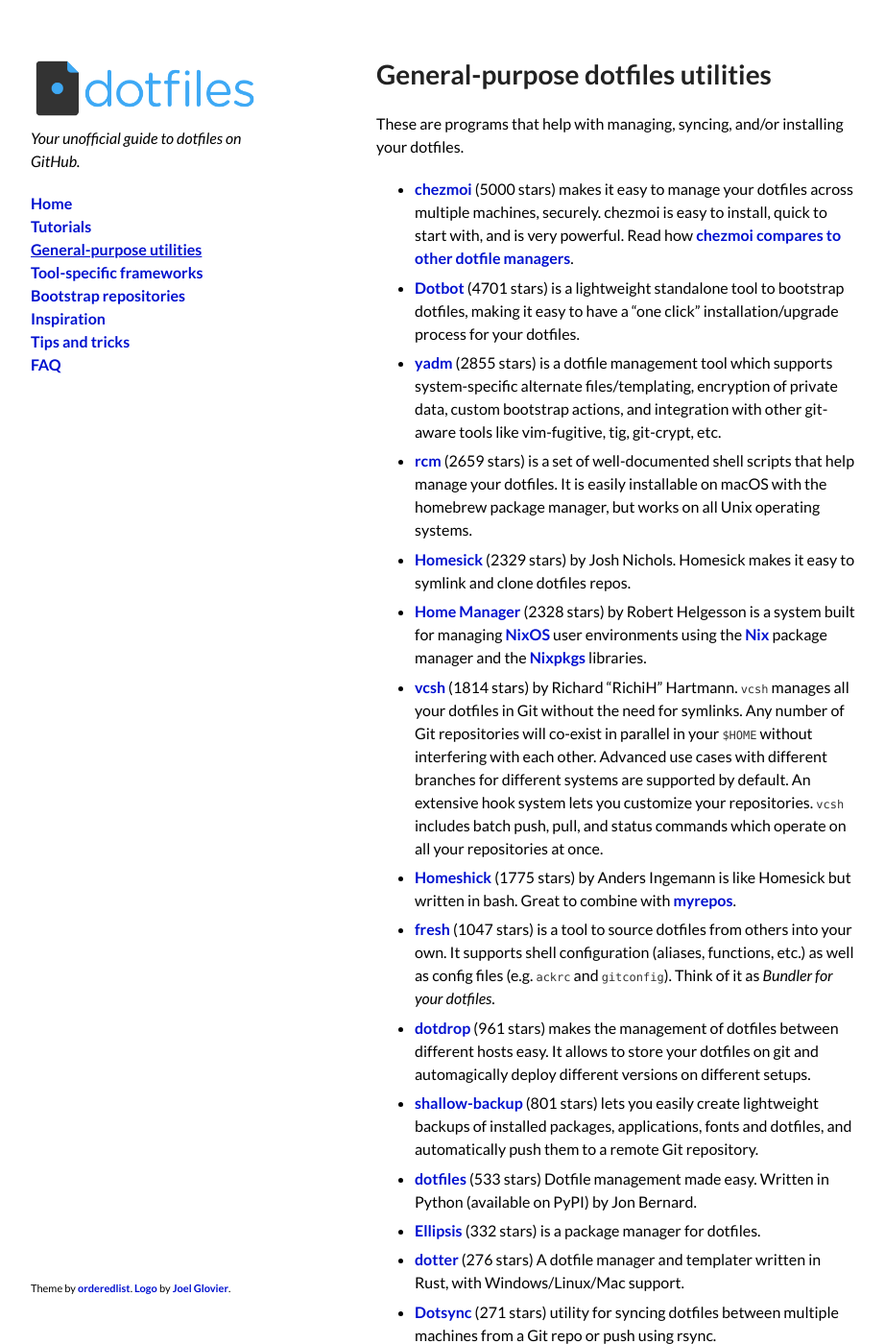
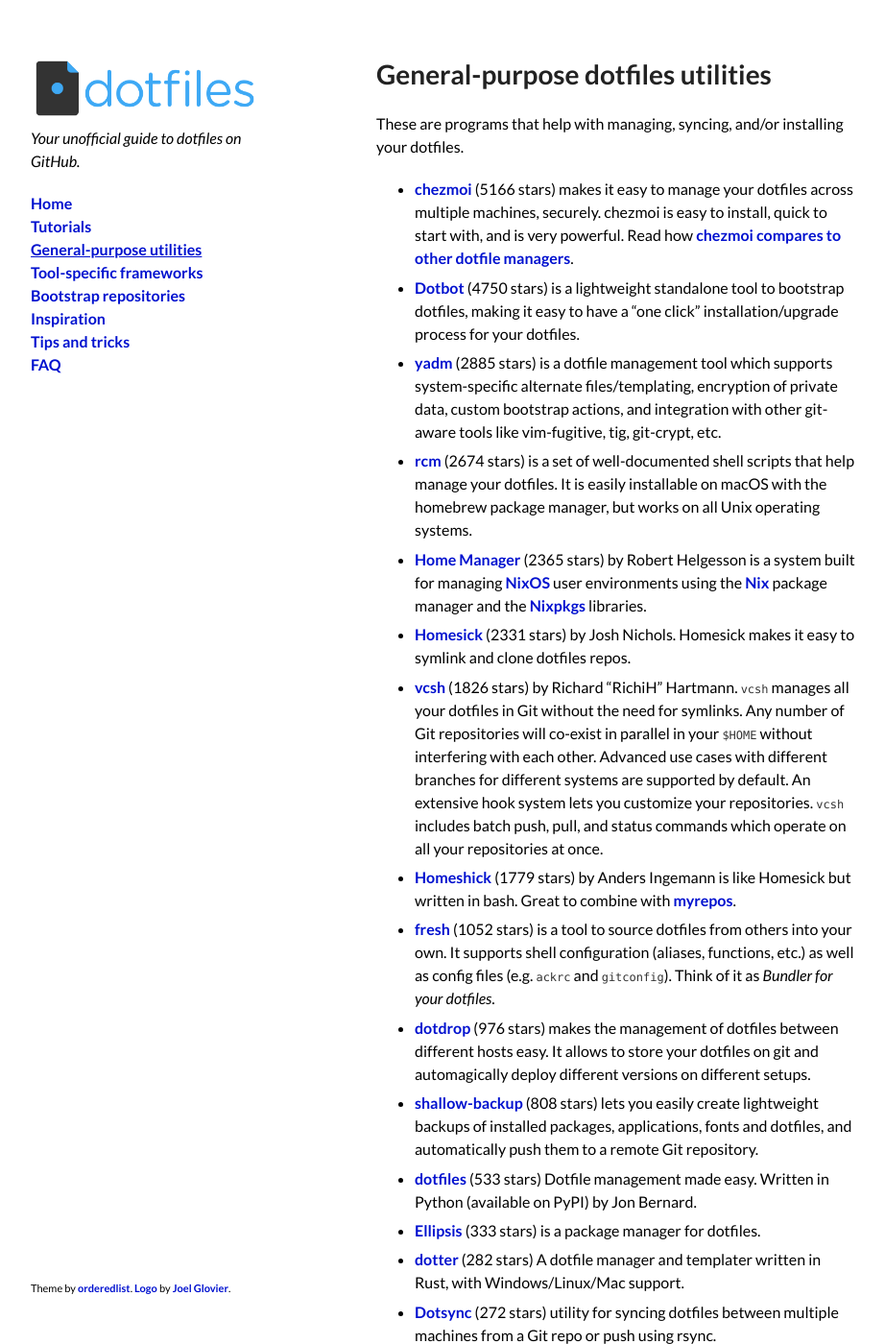
Before and after one commit to dotfiles/dotfiles.github.com, a Jekyll site: the page built from utilities.md, in a window 1280 px wide and 1400 px high. Shown: the whole window at 96% size, without its empty margins (178-1100 px from the left). Built offline with Jekyll 4.4.1, drawn with Linux system fonts in a browser that asks for light colours; comment, search, counter and statistics services are not loaded; some of the changed text lies outside the part shown.

Commit message:
Update star counts

```diff
--- a/_data/bootstrap.yml
+++ b/_data/bootstrap.yml
@@ -2,12 +2,12 @@
   name: thoughtbot/dotfiles
   notes: A base set of configs, plugins, scripts, and aliases for vim, tmux, git,
     ruby, and zsh.
-  stars: 6770
+  stars: 6780
   url: https://github.com/thoughtbot/dotfiles
-- forks: 349
+- forks: 348
   name: dotphiles
   notes: A community driven framework of dotfiles, for the usual terminal apps and
     shells, designed to work across multiple platforms and degrade for older versions
     of software or OS, allowing you to use the same settings on all your machines.
-  stars: 677
+  stars: 676
   url: https://github.com/dotphiles/dotphiles
--- a/_data/utilities.yml
+++ b/_data/utilities.yml
@@ -9,12 +9,12 @@
   notes: is a minimalist dotfile management framework, written 100% in bash.
   stars: 78
   url: https://github.com/bashdot/bashdot
-- forks: 277
+- forks: 284
   name: chezmoi
   notes: makes it easy to manage your dotfiles across multiple machines, securely.
     chezmoi is easy to install, quick to start with, and is very powerful. Read how
     [chezmoi compares to other dotfile managers](https://github.com/twpayne/chezmoi/blob/master/docs/COMPARISON.md).
-  stars: 5000
+  stars: 5166
   url: https://github.com/twpayne/chezmoi
 - forks: 4
   name: Bonclay
@@ -27,7 +27,7 @@
   notes: is a dotfile manager that has no configuration, one-command importing, one-command
     syncing, multiple repository support, automatic cleanup, and can be used with
     git or any other RCS.
-  stars: 46
+  stars: 51
   url: https://github.com/CGamesPlay/dfm
 - forks: 3
   name: Config Curator
@@ -41,24 +41,24 @@
   notes: is a utility to manage your dotfiles, lightweight and simple.
   stars: 109
   url: https://github.com/justone/dfm
-- forks: 212
+- forks: 213
   name: Dotbot
   notes: is a lightweight standalone tool to bootstrap dotfiles, making it easy to
     have a "one click" installation/upgrade process for your dotfiles.
-  stars: 4701
+  stars: 4750
   url: https://github.com/anishathalye/dotbot
 - forks: 62
   name: dotdrop
   notes: makes the management of dotfiles between different hosts easy. It allows
     to store your dotfiles on git and automagically deploy different versions on different
     setups.
-  stars: 961
+  stars: 976
   url: https://github.com/deadc0de6/dotdrop
-- forks: 31
+- forks: 32
   name: dotfiler
   notes: is inspired by homesick and [Zach Holman's dotfiles](https://github.com/holman/dotfiles),
     made using principle of KISS.
-  stars: 217
+  stars: 219
   url: https://github.com/svetlyak40wt/dotfiler
 - forks: 11
   name: dotfiles.sh
@@ -73,7 +73,7 @@
   name: dotgit
   notes: by Kobus van Schoor. A comprehensive and versatile dotfiles manager which
     helps to synchronize your dotfiles between multiple computers and devices.
-  stars: 142
+  stars: 143
   url: https://github.com/kobus-v-schoor/dotgit
 - forks: null
   name: dotsecrets
@@ -88,13 +88,13 @@
   notes: by Jam Risser. A simple cli to manage and sync dotfiles with git and stow.
     It backups dotfiles with git and keeps track of simultaneous dotfile configurations
     for multiple environments. It also supports shell autocompletion.
-  stars: 83
+  stars: 84
   url: https://github.com/codejamninja/dotstow
 - forks: 62
   name: Dotsync
   notes: utility for syncing dotfiles between multiple machines from a Git repo or
     push using rsync.
-  stars: 271
+  stars: 272
   url: https://github.com/dotphiles/dotsync
 - forks: 13
   name: dotty
@@ -106,7 +106,7 @@
 - forks: 29
   name: Ellipsis
   notes: is a package manager for dotfiles.
-  stars: 332
+  stars: 333
   url: https://github.com/ellipsis/ellipsis
 - forks: 8
   name: exogenesis
@@ -119,7 +119,7 @@
   notes: is a tool to source dotfiles from others into your own. It supports shell
     configuration (aliases, functions, etc.) as well as config files (e.g. `ackrc`
     and `gitconfig`). Think of it as _Bundler for your dotfiles_.
-  stars: 1047
+  stars: 1052
   url: https://github.com/freshshell/fresh
 - forks: 34
   name: Ghar
@@ -137,14 +137,14 @@
   notes: helps you script your dotfile installation using Python. If you're getting
     frustrated by the limitations of pure shell scripts, then this is the tool for
     you. Homely also has a clever Automatic Cleanup feature and good tutorials.
-  stars: 44
+  stars: 43
   url: https://github.com/phodge/homely
-- forks: 749
+- forks: 763
   name: Home Manager
   notes: by Robert Helgesson is a system built for managing [NixOS](https://nixos.org)
     user environments using the [Nix](https://nixos.org/nix/) package manager and
     the [Nixpkgs](https://nixos.org/nixpkgs/) libraries.
-  stars: 2328
+  stars: 2365
   url: https://github.com/rycee/home-manager
 - forks: 22
   name: Homemaker
@@ -157,12 +157,12 @@
   name: Homeshick
   notes: by Anders Ingemann is like Homesick but written in bash. Great to combine
     with [myrepos](https://web.archive.org/web/20200904205236/https://waiting-for-dev.github.io/blog/2014/05/04/distributable-and-organized-dotfiles-with-homeshick-and-mr/).
-  stars: 1775
+  stars: 1779
   url: https://github.com/andsens/homeshick
 - forks: 127
   name: Homesick
   notes: by Josh Nichols. Homesick makes it easy to symlink and clone dotfiles repos.
-  stars: 2329
+  stars: 2331
   url: https://github.com/technicalpickles/homesick
 - name: myrepos
   notes: is a tool to manage all your version control repositories at once.
@@ -174,20 +174,20 @@
     Dotfiles are treated as packages that coexist together seamlessly and can be fully
     controlled and synced across different systems. There is a wide range of packages
     already available in the [Official Pearl Hub](https://github.com/pearl-hub).
-  stars: 178
+  stars: 180
   url: https://github.com/pearl-core/pearl
-- forks: 128
+- forks: 127
   name: rcm
   notes: is a set of well-documented shell scripts that help manage your dotfiles.
     It is easily installable on macOS with the homebrew package manager, but works
     on all Unix operating systems.
-  stars: 2659
+  stars: 2674
   url: https://github.com/thoughtbot/rcm
-- forks: 124
+- forks: 133
   name: shallow-backup
   notes: lets you easily create lightweight backups of installed packages, applications,
     fonts and dotfiles, and automatically push them to a remote Git repository.
-  stars: 801
+  stars: 808
   url: https://github.com/alichtman/shallow-backup
 - forks: 11
   name: stowsh
@@ -207,14 +207,14 @@
     branches for different systems are supported by default. An extensive hook system
     lets you customize your repositories. `vcsh` includes batch push, pull, and status
     commands which operate on all your repositories at once.
-  stars: 1814
+  stars: 1826
   url: https://github.com/RichiH/vcsh
 - forks: 130
   name: yadm
   notes: is a dotfile management tool which supports system-specific alternate files/templating,
     encryption of private data, custom bootstrap actions, and integration with other
     git-aware tools like vim-fugitive, tig, git-crypt, etc.
-  stars: 2855
+  stars: 2885
   url: https://github.com/TheLocehiliosan/yadm
   website: https://yadm.io/
 - forks: 9
@@ -231,10 +231,10 @@
     multiple hosts, supports variable symlink targets and is infinitely hackable.
   stars: 4
   url: https://github.com/esc/yadoma
-- forks: 15
+- forks: 14
   name: dotter
   notes: A dotfile manager and templater written in Rust, with Windows/Linux/Mac support.
-  stars: 276
+  stars: 282
   url: https://github.com/SuperCuber/dotter
 - forks: 68
   name: dotfiles
```
Also changed, not shown: _data/frameworks.yml (+47 -47 lines), _data/inspiration.yml (+35 -35 lines).
